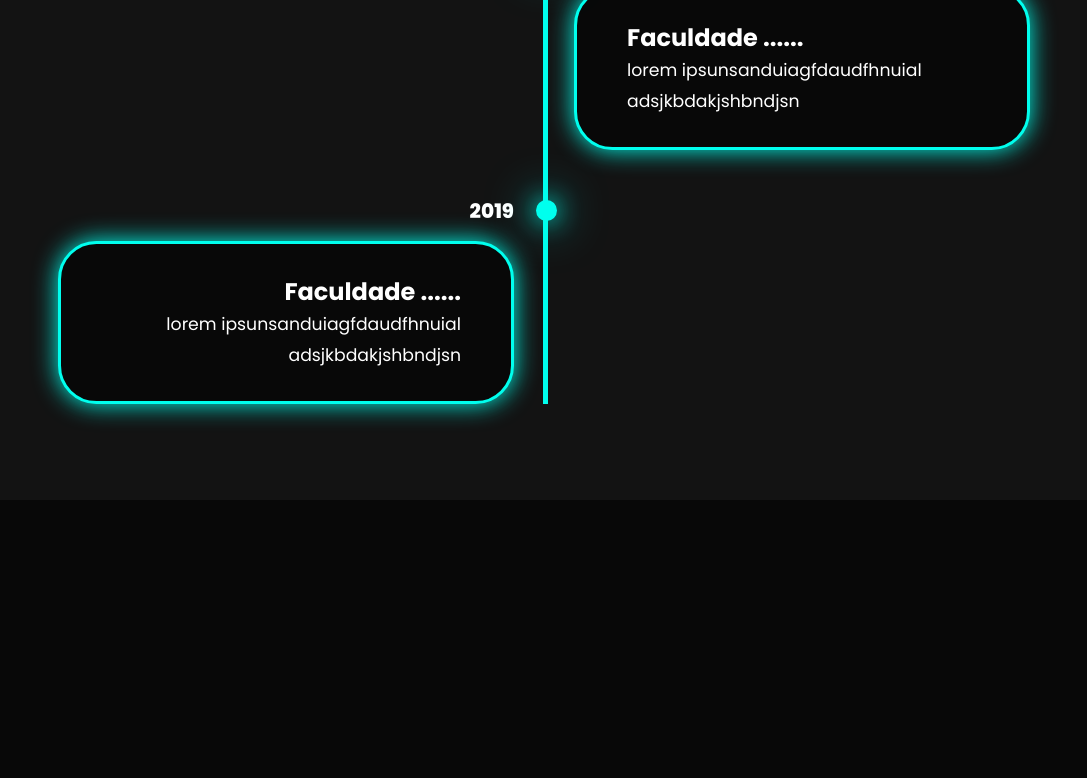
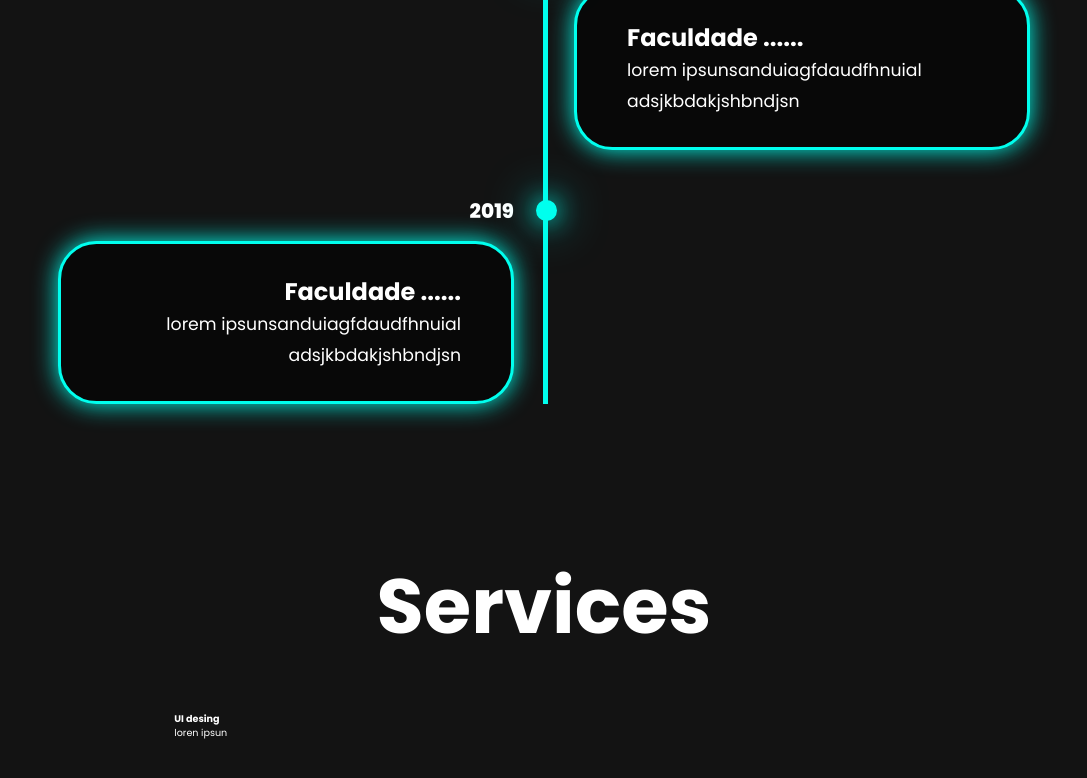
Before and after one commit to littxx/demonst, a website: page index.html in a window 1280 px wide. Shown: the part 1935-2713 px from the top of the page, without its empty margins (96-1183 px from the left). Before the commit the page ends 2435 px from the top, so only its background shows below. Drawn offline with nearby package versions, Linux system fonts and the light colour scheme.

Commit message:
colocando package.json

```diff
--- a/index.html
+++ b/index.html
@@ -134,6 +134,29 @@
 
       </div>
 
+    </div>
+
+
+    <section class="services" id="services">
+
+
+      <h2 class="heading">Services</h2>
+
+
+
+
+      <div class="services-container">
+        <div class="service-box">
+
+          <div class="service-info">
+
+
+
+            <h4>
+              UI desing
+            </h4>
+            <p>loren ipsun</p>
+          </div>
 
 
 
@@ -141,7 +164,21 @@
 
 
 
-    </div>
+
+
+        </div>
+
+
+
+      </div>
+
+
+
+
+
+
+
+    </section>
 
 
   </section>
```
Also changed, not shown: package.json (added, +12 -0 lines).
